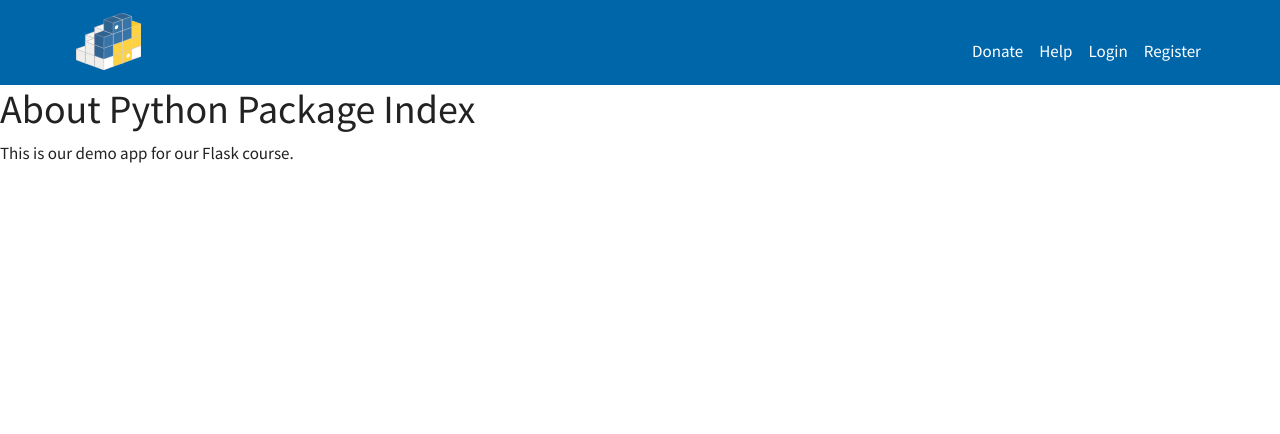
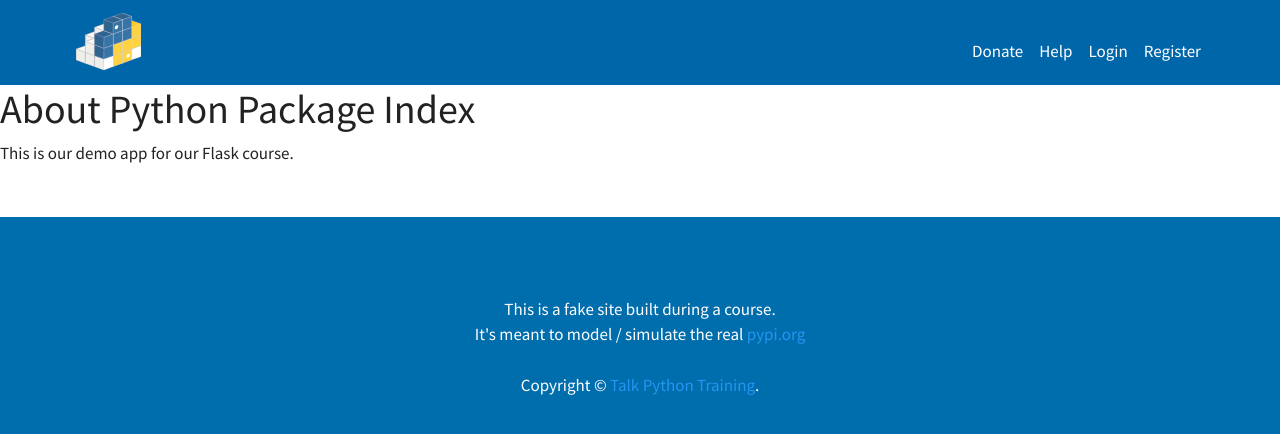
Before and after one commit to tleonhardt/pypi, a Flask app: page /about in a window 1280 px wide. Shown: the top 434 px of the page. Run offline with Flask 2, Linux system fonts and the light colour scheme; some libraries are stand-ins or nearby versions.

Commit message:
Added footer

```diff
--- a/pypi_org/static/css/site.css
+++ b/pypi_org/static/css/site.css
@@ -1,15 +1,16 @@
 body {
     color: #222;
-    background: #fff;
     margin: 0px;
     padding: 0px;
     font-family: Source Sans Pro, Helvetica, Arial, sans-serif;
     font-size: 17px;
+    background-color: #006dad;
 }
 
 .main_content {
-    padding: 0px;
+    background: #fff;
     margin: 0px;
+    padding: 0px 0px 50px;
 }
 
 .hero {
@@ -90,3 +91,14 @@
     font-weight: normal;
     font-style: italic;
 }
+
+footer {
+    margin-top: 50px;
+    padding: 30px;
+    text-align: center;
+    color: white;
+}
+
+footer a {
+    color: #2495f2;
+}
--- a/pypi_org/templates/shared/_layout.html
+++ b/pypi_org/templates/shared/_layout.html
@@ -44,6 +44,15 @@
     {% block main_content %}{% endblock %}
 </div>
 
+<footer>
+    <div class="copyright">
+        This is a fake site built during a course.<br>
+        It's meant to model / simulate the real <a href="https://pypi.org">pypi.org</a><br>
+        <br>
+        Copyright &copy; <a href="https://training.talkpython.fm">Talk Python Training</a>.
+    </div>
+</footer>
+
 <script src="https://code.jquery.com/jquery-3.4.1.slim.min.js" integrity="sha384-J6qa4849blE2+poT4WnyKhv5vZF5SrPo0iEjwBvKU7imGFAV0wwj1yYfoRSJoZ+n" crossorigin="anonymous"></script>
 <script src="https://cdn.jsdelivr.net/npm/popper.js@1.16.0/dist/umd/popper.min.js" integrity="sha384-Q6E9RHvbIyZFJoft+2mJbHaEWldlvI9IOYy5n3zV9zzTtmI3UksdQRVvoxMfooAo" crossorigin="anonymous"></script>
 <script src="https://stackpath.bootstrapcdn.com/bootstrap/4.4.1/js/bootstrap.min.js" integrity="sha384-wfSDF2E50Y2D1uUdj0O3uMBJnjuUD4Ih7YwaYd1iqfktj0Uod8GCExl3Og8ifwB6" crossorigin="anonymous"></script>
```
